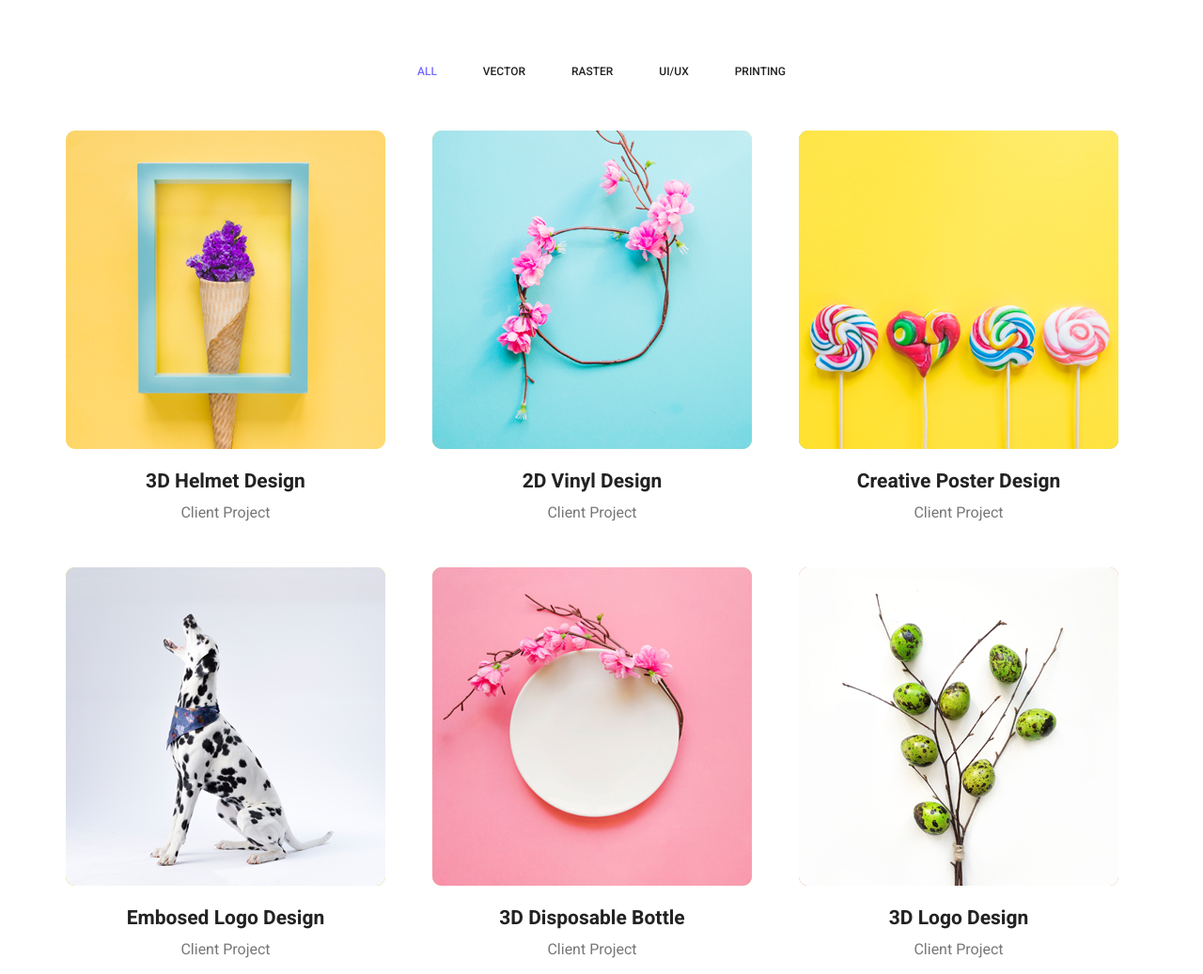
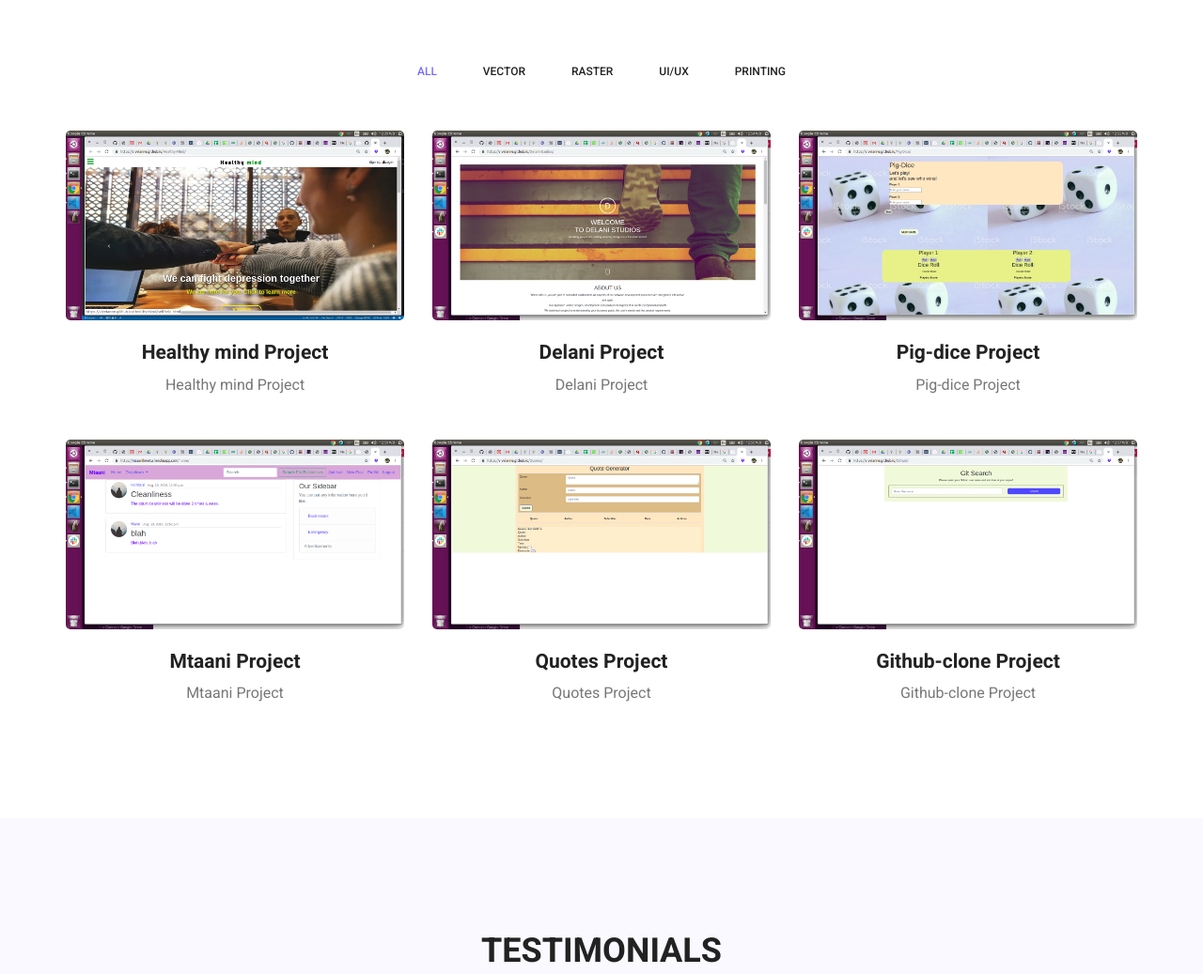
Before and after one commit to Vivvianne/Viv-Portfolio, a plain HTML site: page index.html in a window 1280 px wide. Shown: the part 3040-4077 px from the top of the page at 94% size. Drawn offline with Linux system fonts and the light colour scheme.

Commit message:
added the images of my projects

```diff
--- a/index.html
+++ b/index.html
@@ -38,8 +38,8 @@
 						<div class="collapse navbar-collapse offset" id="navbarSupportedContent">
 							<ul class="nav navbar-nav menu_nav ml-auto">
 								<li class="nav-item active"><a class="nav-link" href="index.html">Home</a></li>
-								<li class="nav-item"><a class="nav-link" href="about-us.html">About</a></li>
-								<li class="nav-item"><a class="nav-link" href="services.html">Skills</a></li>
+								<li class="nav-item"><a class="nav-link" href="about-me.html">About</a></li>
+								<li class="nav-item"><a class="nav-link" href="skills.html">Skills</a></li>
 								<li class="nav-item submenu dropdown">
 									<a href="#" class="nav-link dropdown-toggle" data-toggle="dropdown" role="button" aria-haspopup="true" aria-expanded="false">Pages</a>
 									<ul class="dropdown-menu">
@@ -191,78 +191,75 @@
         			<div class="col-lg-4 col-md-4 col-sm-6 brand manipul design print">
         				<div class="h_gallery_item">
         					<div class="g_img_item">
-        						<img class="img-fluid" src="img/gallery/project-1.jpg" alt="">
+        						<img class="img-fluid" src="img/gallery/Healthymind.png" alt="">
         						<a class="light" href="img/gallery/project-1.jpg"><img src="img/gallery/icon.png" alt=""></a>
         					</div>
         					<div class="g_item_text">
-        						<h4>3D Helmet Design</h4>
-        						<p>Client Project</p>
+        						<h4>Healthy mind Project</h4>
+        						<p>Healthy mind Project</p>
         					</div>
         				</div>
         			</div>
         			<div class="col-lg-4 col-md-4 col-sm-6 brand manipul creative">
         				<div class="h_gallery_item">
         					<div class="g_img_item">
-        						<img class="img-fluid" src="img/gallery/project-2.jpg" alt="">
+        						<img class="img-fluid" src="img/gallery/delani.png" alt="">
         						<a class="light" href="img/gallery/project-2.jpg"><img src="img/gallery/icon.png" alt=""></a>
         					</div>
         					<div class="g_item_text">
-        						<h4>2D Vinyl Design</h4>
-        						<p>Client Project</p>
+        						<h4>Delani Project</h4>
+        						<p>Delani Project</p>
         					</div>
         				</div>
         			</div>
         			<div class="col-lg-4 col-md-4 col-sm-6 manipul creative design print">
         				<div class="h_gallery_item">
         					<div class="g_img_item">
-        						<img class="img-fluid" src="img/gallery/project-3.jpg" alt="">
-        						<a class="light" href="img/gallery/project-3.jpg"><img src="img/gallery/icon.png" alt=""></a>
+        						<img class="img-fluid" src="img/gallery/pigdice.png" alt="">
+        						<a class="light" href="img/gallery/pigdice.png"><img src="img/gallery/icon.png" alt=""></a>
         					</div>
         					<div class="g_item_text">
-        						<h4>Creative Poster Design</h4>
-        						<p>Client Project</p>
+        						<h4>Pig-dice Project</h4>
+        						<p>Pig-dice Project</p>
         					</div>
         				</div>
         			</div>
         			<div class="col-lg-4 col-md-4 col-sm-6 brand creative print">
         				<div class="h_gallery_item">
         					<div class="g_img_item">
-        						<img class="img-fluid" src="img/gallery/project-4.jpg" alt="">
-        						<a class="light" href="img/gallery/project-4.jpg"><img src="img/gallery/icon.png" alt=""></a>
+        						<img class="img-fluid" src="img/gallery/mtaani.png" alt="">
+        						<a class="light" href="img/gallery/mtaani.png"><img src="img/gallery/icon.png" alt=""></a>
         					</div>
         					<div class="g_item_text">
-        						<h4>Embosed Logo Design</h4>
-        						<p>Client Project</p>
+        						<h4>Mtaani Project</h4>
+        						<p>Mtaani Project</p>
         					</div>
         				</div>
         			</div>
         			<div class="col-lg-4 col-md-4 col-sm-6 brand manipul design">
         				<div class="h_gallery_item">
         					<div class="g_img_item">
-        						<img class="img-fluid" src="img/gallery/project-5.jpg" alt="">
-        						<a class="light" href="img/gallery/project-5.jpg"><img src="img/gallery/icon.png" alt=""></a>
+        						<img class="img-fluid" src="img/gallery/quotes.png" alt="">
+        						<a class="light" href="img/gallery/quotes.png"><img src="img/gallery/icon.png" alt=""></a>
         					</div>
         					<div class="g_item_text">
-        						<h4>3D Disposable Bottle</h4>
-        						<p>Client Project</p>
+        						<h4>Quotes Project</h4>
+        						<p>Quotes Project</p>
         					</div>
         				</div>
         			</div>
         			<div class="col-lg-4 col-md-4 col-sm-6 brand creative">
         				<div class="h_gallery_item">
         					<div class="g_img_item">
-        						<img class="img-fluid" src="img/gallery/project-6.jpg" alt="">
-        						<a class="light" href="img/gallery/project-6.jpg"><img src="img/gallery/icon.png" alt=""></a>
+        						<img class="img-fluid" src="img/gallery/githubclone.png" alt="">
+        						<a class="light" href="img/gallery/githubclone.png"><img src="img/gallery/icon.png" alt=""></a>
         					</div>
         					<div class="g_item_text">
-        						<h4>3D Logo Design</h4>
-        						<p>Client Project</p>
+        						<h4>Github-clone Project</h4>
+        						<p>Github-clone Project</p>
         					</div>
         				</div>
         			</div>
-        		</div>
-        		<div class="more_btn">
-        			<a class="main_btn" href="#">Load More Items</a>
         		</div>
         	</div>
         </section>
```
Also changed, not shown: img/gallery/Healthymind.png (added), img/gallery/delani.png (added), img/gallery/githubclone.png (added), img/gallery/mtaani.png (added), img/gallery/pigdice.png (added), img/gallery/quotes.png (added).
